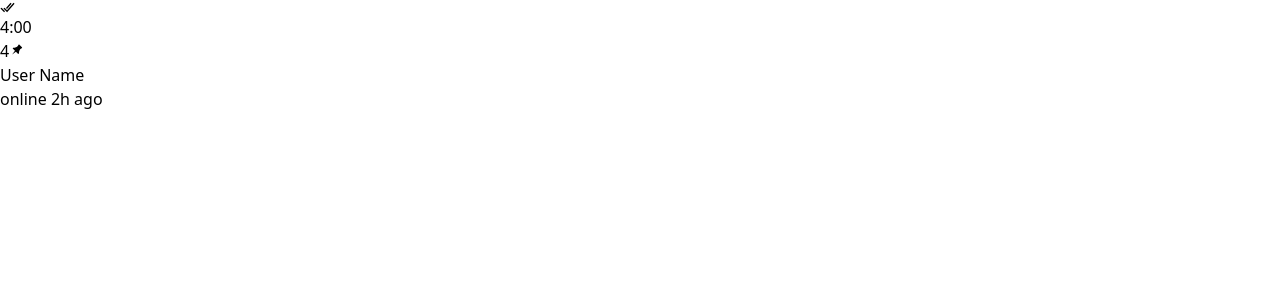
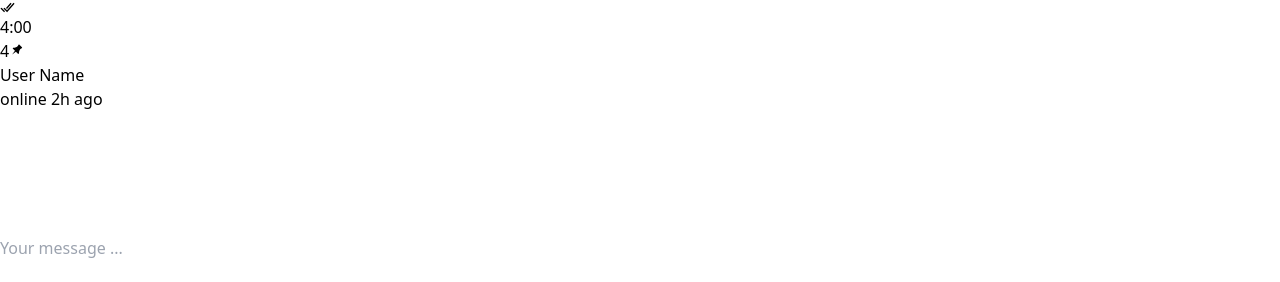
Before and after one commit to OussamaDeghfel/Chat_App, a React (Vite) app: page /allChats in a window 1280 px wide. Shown: the part 8365-8647 px from the top of the page. Before the commit the page ends 8551 px from the top, so only its background shows below. Built offline with nearby package versions, Linux system fonts and the light colour scheme.

Commit message:
define input message and media upload

```diff
--- a/src/component/AllChats/chatConversation.tsx
+++ b/src/component/AllChats/chatConversation.tsx
@@ -1,25 +1,43 @@
-import { BsThreeDotsVertical } from "react-icons/bs"
-import { CiSearch } from "react-icons/ci"
-import { IoIosCall } from "react-icons/io"
 
+import { BsSendFill, BsThreeDotsVertical } from "react-icons/bs";
+import { CiSearch } from "react-icons/ci";
+import { HiMiniLink } from "react-icons/hi2";
+import { IoIosCall } from "react-icons/io";
+import { MdInsertPhoto } from "react-icons/md";
 
 const ChatConversation = () => {
   return (
-    <div className="w-full flex flex-col">
+    <div className="w-full flex flex-col justify-between">
       <div className="flex w-full h-20 bg-slate-800 border-b-2 border-slate-400 justify-center items-center px-2">
         <div className="flex flex-col w-full h-fit">
-        <h1 className="font-bold text-2xl text-gray-300">User Name</h1>
-        <span className="text-xs text-blue-300">online 2h ago</span>
+          <h1 className="font-bold text-2xl text-gray-300">User Name</h1>
+          <span className="text-xs text-blue-300">online 2h ago</span>
         </div>
         <div className="flex space-x-8">
-        <CiSearch size={25} color="white" className="cursor-pointer"/>
-        <IoIosCall size={25} color="white" className="cursor-pointer"/>
-        <BsThreeDotsVertical size={25} color="white" className="cursor-pointer"/>
-      </div>
+          <CiSearch size={25} color="white" className="cursor-pointer" />
+          <IoIosCall size={25} color="white" className="cursor-pointer" />
+          <BsThreeDotsVertical
+            size={25}
+            color="white"
+            className="cursor-pointer"
+          />
+        </div>
       </div>
 
+      <div className="flex w-full h-fit p-4 bg-slate-800 justify-center items-center space-x-5 py-2">
+        <div className="flex w-fit h-fit space-x-2">
+          <HiMiniLink size={25} color="white" className="cursor-pointer" />
+          <MdInsertPhoto size={25} color="white" className="cursor-pointer"/>
+        </div>
+
+          <div className=" w-full flex justify-center items-center space-x-2">
+            <input type="text" placeholder="Your message ..." className="w-full h-10 bg-slate-800 border-2 border-slate-500 rounded-md px-2 outline-none text-white"/>
+            <BsSendFill size={25} color="white" className="cursor-pointer"/>
+          </div>
+
+      </div>
     </div>
-  )
-}
+  );
+};
 
-export default ChatConversation
+export default ChatConversation;
```
